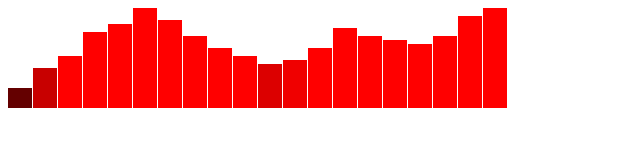
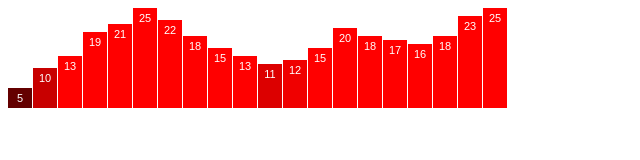
Before and after one commit to david-heasman00/d3-scott-murray, a plain HTML site: page chapter 6 fun/d3-chap-6-fun-part-2.html in a window 1280 px wide. Shown: the whole page, without its empty margins (0-640 px from the left). Drawn offline with Linux system fonts and the light colour scheme.

Commit message:
Update d3 chapter 6 part 2
Added text styling for text data values

```diff
--- a/chapter 6 fun/d3-chap-6-fun-part-2.html
+++ b/chapter 6 fun/d3-chap-6-fun-part-2.html
@@ -39,9 +39,30 @@
 				.attr("height", function(d) {
 					return d * 4; //Part 2 in inverting the bars to be above the x axis
 				})
+				//Encode colour to the bars
 				.attr("fill", function(d) {
 					return "rgb(" + Math.round(d*20) + ", 0, 0)";
 				});
+
+			//Add text to the bars
+			svg.selectAll("text")
+				.data(dataset)
+				.enter()
+				.append("text")
+				.text(function (d) {
+					return d;
+				})
+				//set the x and y position of the text to be above the bars
+				.attr("x", function(d, i){
+					return i * (w / dataset.length) + (w / dataset.length - barPadding) /2;
+				})
+				.attr("y", function(d) {
+					return h - (d * 4) + 14;
+				})
+				.attr("font-family", "sans-serif")
+				.attr("font-size", "11px")
+				.attr("fill", "white")
+				.attr("text-anchor", "middle");
 		</script>
 	</body>
 </html>
```
